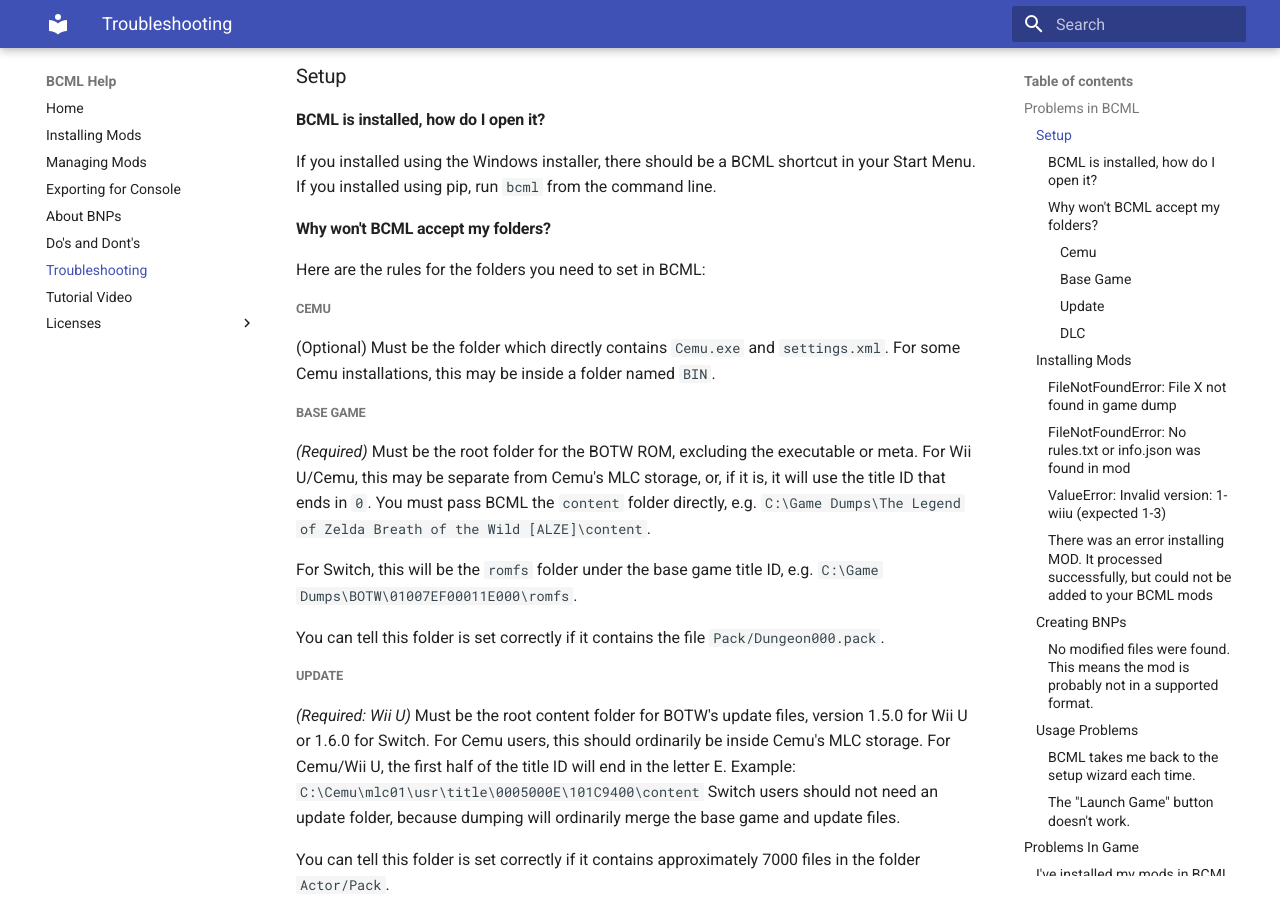
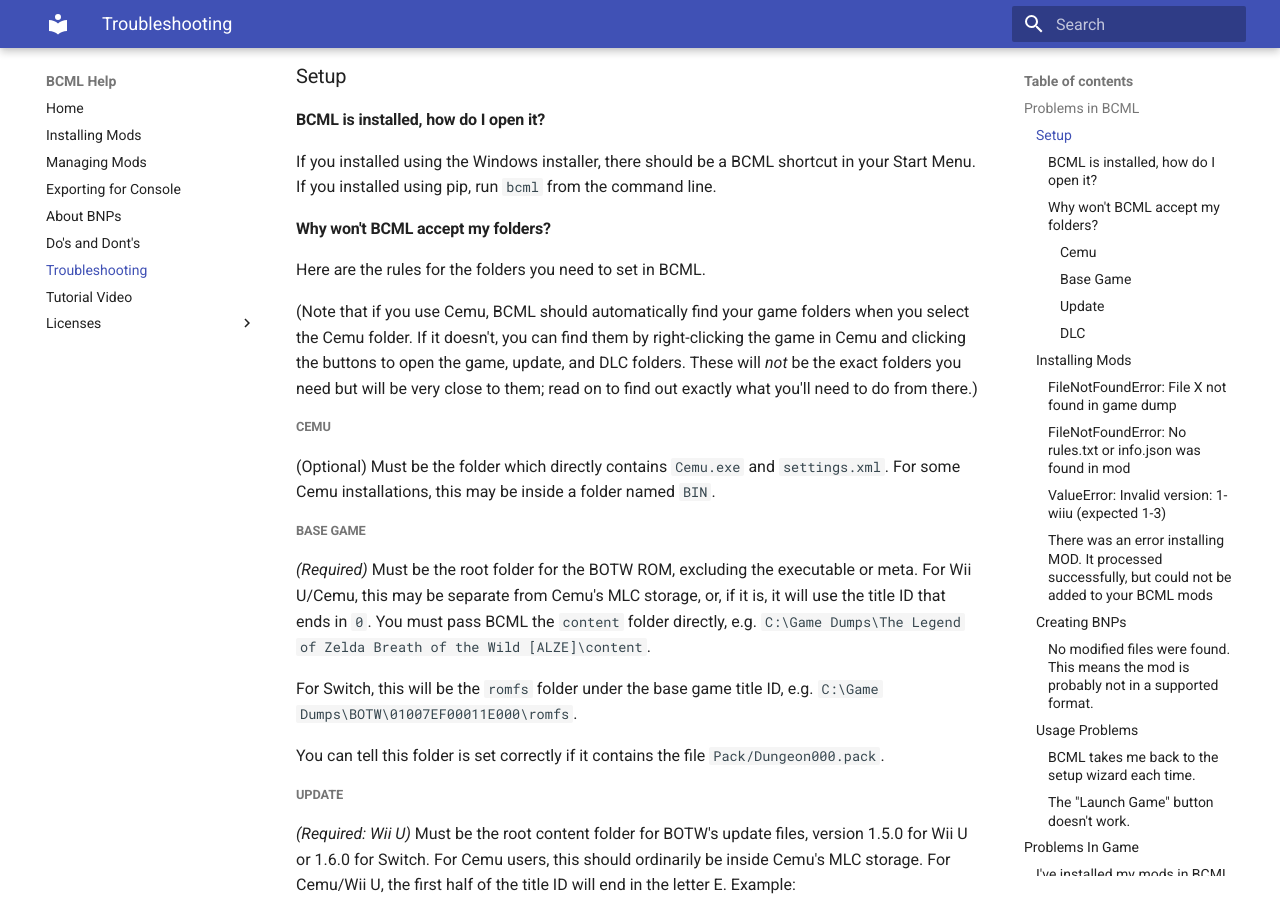
Before and after one commit to NiceneNerd/BCML, an MkDocs documentation site: the page built from docs/trouble.md, in a window 1280 px wide and 900 px high, scrolled down 328 px. Built offline with MkDocs 1.6.1 and Material for MkDocs 9.7.7, drawn with Linux system fonts in a browser that asks for light colours; some of the changed text lies outside the part shown.

Commit message:
Slight help update

```diff
--- a/docs/trouble.md
+++ b/docs/trouble.md
@@ -17,7 +17,9 @@ Start Menu. If you installed using pip, run `bcml` from the command line.
 
 #### Why won't BCML accept my folders?
 
-Here are the rules for the folders you need to set in BCML:
+Here are the rules for the folders you need to set in BCML.
+
+(Note that if you use Cemu, BCML should automatically find your game folders when you select the Cemu folder. If it doesn't, you can find them by right-clicking the game in Cemu and clicking the buttons to open the game, update, and DLC folders. These will *not* be the exact folders you need but will be very close to them; read on to find out exactly what you'll need to do from there.)
 
 ##### Cemu
 
@@ -42,6 +44,7 @@ You can tell this folder is set correctly if it contains the file `Pack/Dungeon0
 for Wii U or 1.6.0 for Switch. For Cemu users, this should ordinarily be inside Cemu's MLC
 storage. For Cemu/Wii U, the first half of the title ID will end in the letter E. Example:
  `C:\Cemu\mlc01\usr\title\0005000E\101C9400\content`
+
 Switch users should not need an update folder, because dumping will ordinarily merge the
 base game and update files.
 
@@ -54,6 +57,7 @@ folder `Actor/Pack`.
 users, this should ordinarily be inside Cemu's MLC storage. For Cemu/Wii U, the first half
 of the title ID will end in the letter C. Example (*make sure to include the `0010`*):
  `C:\Cemu\mlc01\usr\title\0005000E\101C9400\content\0010`
+
 For Switch, this will be the `romfs` folder under the supported DLC title ID, e.g.
  `C:\Game Dumps\BOTW\01007EF00011F001\romfs`
 
@@ -123,17 +127,18 @@ but you still see no effects from any mods, it could be a bug involving hard lin
 file permissions. To avoid this, check the "Disable hard links for master mod" option in
 BCML's setttings.
 
-### Cemu crashes immediately after compiling shaders
+### BOTW crashes *immediately*  when the game starts to load
 
 There are a few possible causes:
 
 1. You have mods installed outside of BCML that conflict with the BCML pack. **Running BCML
    alongside mods installed with other methods is not supported.**
-2. Your load order is backwards.
-3. Your game language in BCML does not match the region and language you use in BOTW.
-4. Your game directory settings in BCML are set incorrectly.
-5. There is something wrong with one of your mods itself.
-6. Your game dump is corrupt.
+2. You still have the master graphic pack for BCML 2.8 enabled in Cemu after upgrading (under `{BCML: DON'T TOUCH}`.
+3. Your load order is backwards.
+4. Your game language in BCML does not match the region and language you use in BOTW.
+5. Your game directory settings in BCML are set incorrectly.
+6. There is something wrong with one of your mods itself.
+7. Your game dump is corrupt.
 
 ### I installed the Linkle mod, and it kind of works, but Linkle looks mixed with Link
 
```
